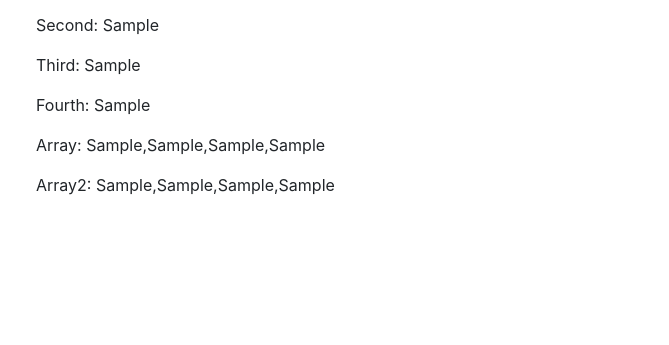
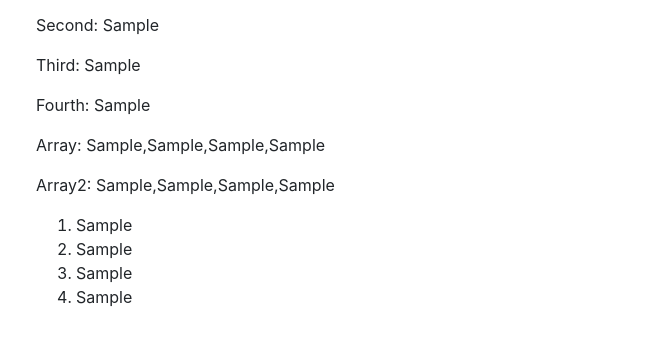
Before and after one commit to DrewAPeterson7671/array-form-js, a plain HTML site: page index.html in a window 1280 px wide. Both pictures are taken after typing "Sample", "Sample", "Sample", "Sample" into the empty fields and a click on the button "Submit". Shown: the part 307-652 px from the top of the page, without its empty margins (49-718 px from the left). Drawn offline with nearby package versions, Linux system fonts and the light colour scheme.

Commit message:
added array to list item.

```diff
--- a/index.html
+++ b/index.html
@@ -47,6 +47,12 @@
           <p>Array2:  <span id="secondArray"></span></p>
       </div>
 
+      <div >
+        <ol id="list">
+
+        </ol>
+      </div>
+
 
 
     </div>
--- a/js/scripts.js
+++ b/js/scripts.js
@@ -4,11 +4,6 @@ $(function() {
 
 
     var favoriteArray = [];
-
-    var secondArray = [$("#favorite").val(), $("#favorite1").val(), $("#favorite2").val(), $("#favorite3").val()];
-
-//    console.log(secondArray);
-
 
     var favorite = $("#favorite").val();
     var favorite1 = $("#favorite1").val();
@@ -22,15 +17,28 @@ $(function() {
 
 //    console.log(favoriteArray);
 
+  var secondArray = [$("#favorite").val(), $("#favorite1").val(), $("#favorite2").val(), $("#favorite3").val()];
+
 $('#favoriteoutput').text(secondArray[0]);
 $('#favorite1output').text(secondArray[1]);
 $('#favorite2output').text(secondArray[2]);
 $('#favorite3output').text(secondArray[3]);
 
-    // $("#favorite1output").text(favorite1);
-    // $("#favorite2output").text(favorite2);
-    // $("#favorite3output").text(favorite3);
-    // $("#favoriteoutput").text(favorite);
+var list = [];
+var list1 = [];
+var list2 = [];
+var list3 = [];
+
+list = '<li>' + secondArray[0] + '</li>';
+list1 = '<li>' + secondArray[1] + '</li>';
+list2 = '<li>' + secondArray[2] + '</li>';
+list3 = '<li>' + secondArray[3] + '</li>';
+
+
+$('#list').append(list);
+$('#list').append(list1);
+$('#list').append(list2);
+$('#list').append(list3);
 
    $("#arrayFavorite").text(favoriteArray);
    $("#secondArray").text(secondArray);
```
